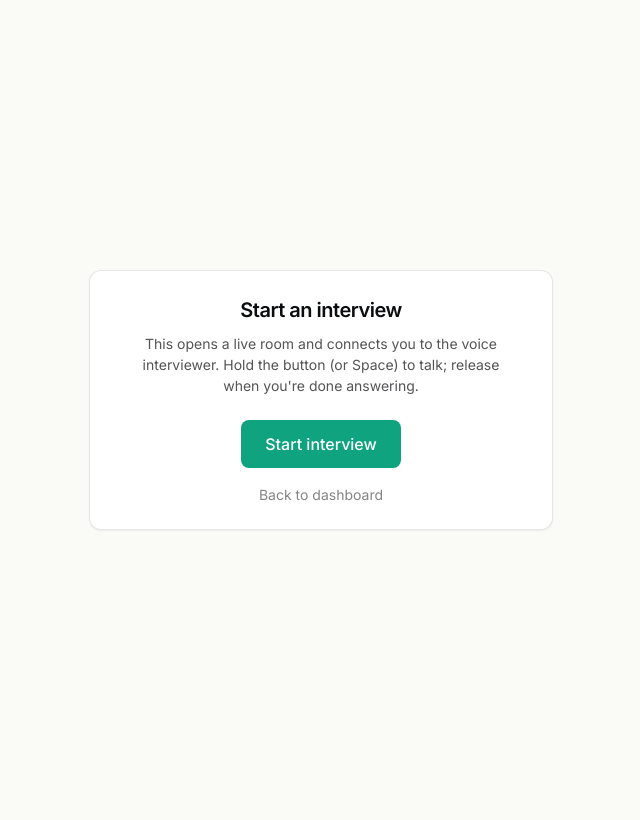
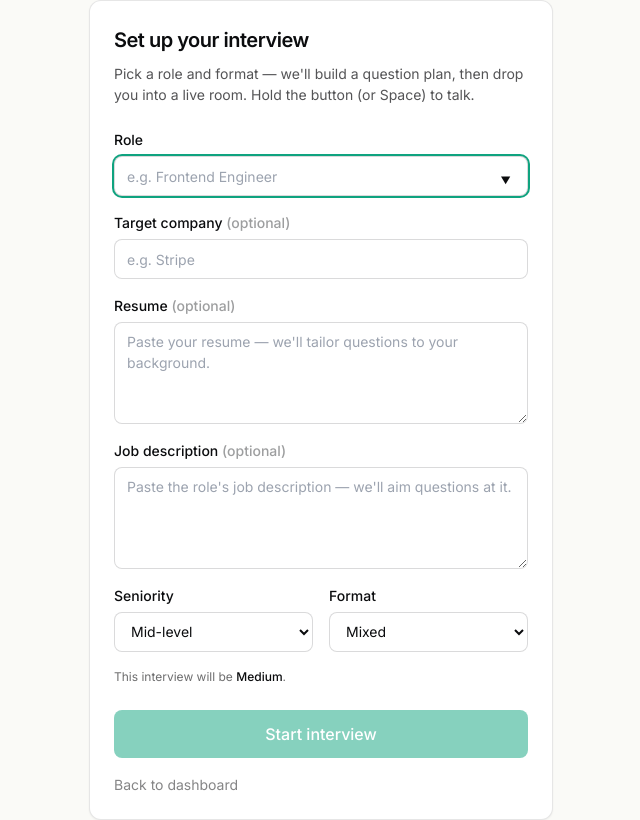
Before and after one commit to sparsh-j01/maven-ai, a Next.js app in the folder apps/web/: page /interview/new in a window 1280 px wide. Shown: the whole page, without its empty margins (319-959 px from the left). Built offline with nearby package versions, Linux system fonts and the light colour scheme.

Commit message:
feat(web): add the interview setup wizard
Role / company / seniority / format with optional resume and JD paste, posting to the create endpoint and routing into the room.

```diff
--- a/apps/web/app/interview/new/page.tsx
+++ b/apps/web/app/interview/new/page.tsx
@@ -1,15 +1,65 @@
 "use client";
 
+import {
+  type Difficulty,
+  type InterviewType,
+  type Seniority,
+  seniorityDifficulty,
+} from "@maven-ai/shared";
 import Link from "next/link";
 import { useRouter } from "next/navigation";
 import { useState } from "react";
 import { Button } from "@/components/ui/button";
 import { Card } from "@/components/ui/card";
 
-// ponytail: no setup wizard yet (milestone 4). One button creates a session and
-// drops you into the room to prove transport.
+// Milestone 4 setup: collect role / company / seniority / type so the BFF can
+// generate a phased question plan. ponytail: a single form, not the multi-step
+// wizard chrome from §7.3 — the mic check already gates entry in the room, and
+// the resume-upload step lands with RAG in milestone 7.
+
+const ROLES = [
+  "Frontend Engineer",
+  "Backend Engineer",
+  "Full Stack Engineer",
+  "Software Engineer",
+];
+
+const SENIORITY: { value: Seniority; label: string }[] = [
+  { value: "intern", label: "Intern" },
+  { value: "junior", label: "Junior" },
+  { value: "mid", label: "Mid-level" },
+  { value: "senior", label: "Senior" },
+  { value: "sde1", label: "SDE 1" },
+  { value: "sde2", label: "SDE 2" },
+  { value: "sde3", label: "SDE 3" },
+];
+
+const DIFFICULTY_LABEL: Record<Difficulty, string> = {
+  easy: "Easy",
+  medium: "Medium",
+  hard: "Hard",
+};
+
+const TYPES: { value: InterviewType; label: string }[] = [
+  { value: "technical", label: "Technical" },
+  { value: "behavioral", label: "Behavioral" },
+  { value: "mixed", label: "Mixed" },
+  { value: "system_design", label: "System design" },
+];
+
+const field =
+  "h-10 w-full rounded border border-ink/15 bg-white px-3 text-sm focus:outline-none focus:ring-2 focus:ring-teal";
+const area =
+  "w-full rounded border border-ink/15 bg-white px-3 py-2 text-sm focus:outline-none focus:ring-2 focus:ring-teal";
+
 export default function NewInterviewPage() {
   const router = useRouter();
+  const [role, setRole] = useState("");
+  const [company, setCompany] = useState("");
+  const [resume, setResume] = useState("");
+  const [jd, setJd] = useState("");
+  const [seniority, setSeniority] = useState<Seniority>("mid");
+  const [type, setType] = useState<InterviewType>("mixed");
   const [loading, setLoading] = useState(false);
   const [error, setError] = useState<string | null>(null);
 
@@ -17,7 +67,18 @@ export default function NewInterviewPage() {
     setLoading(true);
     setError(null);
     try {
-      const res = await fetch("/api/interviews", { method: "POST" });
+      const res = await fetch("/api/interviews", {
+        method: "POST",
+        headers: { "Content-Type": "application/json" },
+        body: JSON.stringify({
+          role: role.trim(),
+          company: company.trim() || undefined,
+          seniority,
+          type,
+          resumeText: resume.trim() || undefined,
+          jdText: jd.trim() || undefined,
+        }),
+      });
       if (!res.ok) throw new Error(await res.text());
       const { id } = (await res.json()) as { id: string };
       router.push(`/interview/${id}`);
@@ -29,26 +90,130 @@ export default function NewInterviewPage() {
 
   return (
     <main className="mx-auto flex min-h-screen max-w-lg flex-col justify-center px-6">
-      <Card className="text-center">
-        <h1 className="text-xl font-semibold tracking-tight">
-          Start an interview
-        </h1>
-        <p className="mx-auto mt-2 max-w-sm text-sm text-ink/70">
-          This opens a live room and connects you to the voice interviewer. Hold
-          the button (or Space) to talk; release when you&apos;re done answering.
+      <Card>
+        <h1 className="text-xl font-semibold tracking-tight">Set up your interview</h1>
+        <p className="mt-2 text-sm text-ink/70">
+          Pick a role and format — we&apos;ll build a question plan, then drop you
+          into a live room. Hold the button (or Space) to talk.
         </p>
-        <Button
-          variant="accent"
-          size="lg"
-          className="mt-6"
-          onClick={start}
-          disabled={loading}
+
+        <form
+          className="mt-6 flex flex-col gap-4"
+          onSubmit={(e) => {
+            e.preventDefault();
+            void start();
+          }}
         >
-          {loading ? "Starting…" : "Start interview"}
-        </Button>
-        {error ? (
-          <p className="mt-3 text-sm text-danger">{error}</p>
-        ) : null}
+          <label className="flex flex-col gap-1.5">
+            <span className="text-sm font-medium">Role</span>
+            <input
+              className={field}
+              list="role-options"
+              placeholder="e.g. Frontend Engineer"
+              value={role}
+              onChange={(e) => setRole(e.target.value)}
+              required
+              autoFocus
+            />
+            <datalist id="role-options">
+              {ROLES.map((r) => (
+                <option key={r} value={r} />
+              ))}
+            </datalist>
+          </label>
+
+          <label className="flex flex-col gap-1.5">
+            <span className="text-sm font-medium">
+              Target company <span className="text-ink/40">(optional)</span>
+            </span>
+            <input
+              className={field}
+              placeholder="e.g. Stripe"
+              value={company}
+              onChange={(e) => setCompany(e.target.value)}
+            />
+          </label>
+
+          <label className="flex flex-col gap-1.5">
+            <span className="text-sm font-medium">
+              Resume <span className="text-ink/40">(optional)</span>
+            </span>
+            <textarea
+              className={area}
+              rows={4}
+              maxLength={10000}
+              placeholder="Paste your resume — we'll tailor questions to your background."
+              value={resume}
+              onChange={(e) => setResume(e.target.value)}
+            />
+          </label>
+
+          <label className="flex flex-col gap-1.5">
+            <span className="text-sm font-medium">
+              Job description <span className="text-ink/40">(optional)</span>
+            </span>
+            <textarea
+              className={area}
+              rows={4}
+              maxLength={5000}
+              placeholder="Paste the role's job description — we'll aim questions at it."
+              value={jd}
+              onChange={(e) => setJd(e.target.value)}
+            />
+          </label>
+
+          <div className="grid grid-cols-2 gap-4">
+            <label className="flex flex-col gap-1.5">
+              <span className="text-sm font-medium">Seniority</span>
+              <select
+                className={field}
+                value={seniority}
+                onChange={(e) => setSeniority(e.target.value as Seniority)}
+              >
+                {SENIORITY.map((s) => (
+                  <option key={s.value} value={s.value}>
+                    {s.label}
+                  </option>
+                ))}
+              </select>
+            </label>
+
+            <label className="flex flex-col gap-1.5">
+              <span className="text-sm font-medium">Format</span>
+              <select
+                className={field}
+                value={type}
+                onChange={(e) => setType(e.target.value as InterviewType)}
+              >
+                {TYPES.map((t) => (
+                  <option key={t.value} value={t.value}>
+                    {t.label}
+                  </option>
+                ))}
+              </select>
+            </label>
+          </div>
+
+          <p className="text-xs text-ink/60">
+            This interview will be{" "}
+            <span className="font-medium text-ink">
+              {DIFFICULTY_LABEL[seniorityDifficulty(seniority)]}
+            </span>
+            .
+          </p>
+
+          <Button
+            type="submit"
+            variant="accent"
+            size="lg"
+            className="mt-2"
+            disabled={loading || role.trim().length === 0}
+          >
+            {loading ? "Building your plan…" : "Start interview"}
+          </Button>
+          {error ? <p className="text-sm text-danger">{error}</p> : null}
+        </form>
+
         <Link
           href="/dashboard"
           className="mt-4 block text-sm text-ink/50 hover:text-ink"
--- a/apps/web/app/page.tsx
+++ b/apps/web/app/page.tsx
@@ -8,7 +8,7 @@ const steps = [
   {
     n: "1",
     title: "Pick a role",
-    body: "Choose the role, company flavor, and seniority. Optionally upload your resume so questions match your background.",
+    body: "Choose the role, company flavor, and seniority. Optionally add your resume and the job description so questions match your background.",
   },
   {
     n: "2",
```
